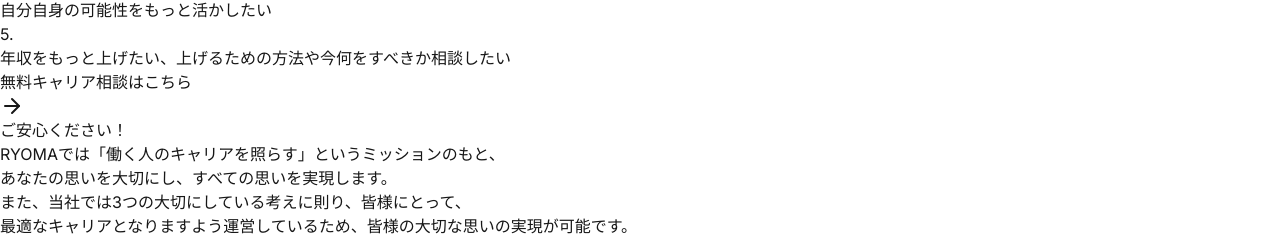
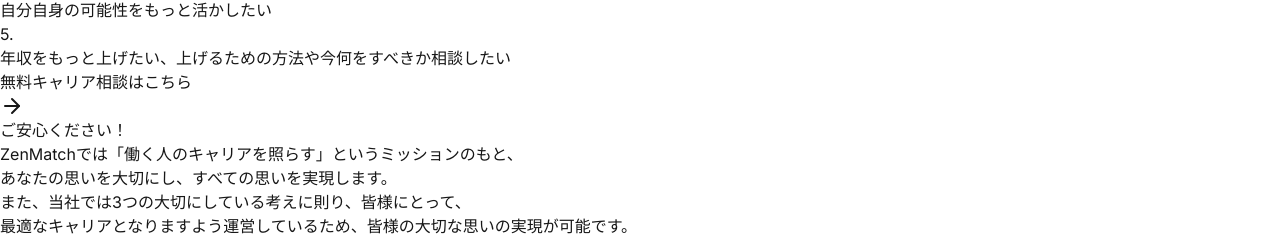
Before and after one commit to takahere/ZenTest_LP, a Next.js app: page / in a window 1280 px wide. Shown: the part 2813-3049 px from the top of the page. Built offline with nearby package versions, Linux system fonts and the light colour scheme; grey boxes are pictures that could not be loaded.

Commit message:
Change RYOMA to ZenMatch in all occurrences

```diff
--- a/src/app/page.tsx
+++ b/src/app/page.tsx
@@ -514,7 +514,7 @@
 
         <div className="max-w-4xl mx-auto px-4 sm:px-6 lg:px-8 text-center">
           <div className="space-y-6 mb-16">
-            <p className="text-xl">RYOMAでは「働く人のキャリアを照らす」というミッションのもと、</p>
+            <p className="text-xl">ZenMatchでは「働く人のキャリアを照らす」というミッションのもと、</p>
             <p className="text-xl">あなたの思いを大切にし、すべての思いを実現します。</p>
             <p className="text-xl">また、当社では3つの大切にしている考えに則り、皆様にとって、</p>
             <p className="text-xl">最適なキャリアとなりますよう運営しているため、皆様の大切な思いの実現が可能です。</p>
```
